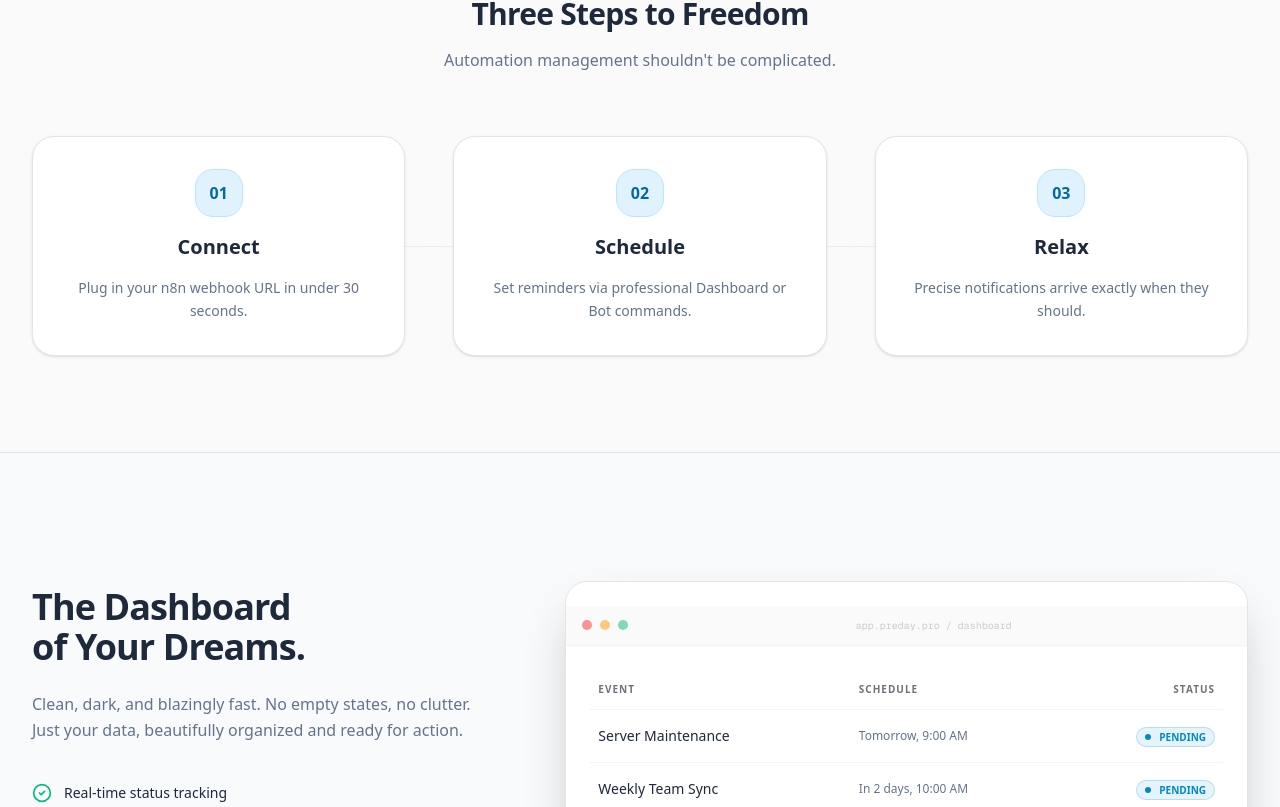
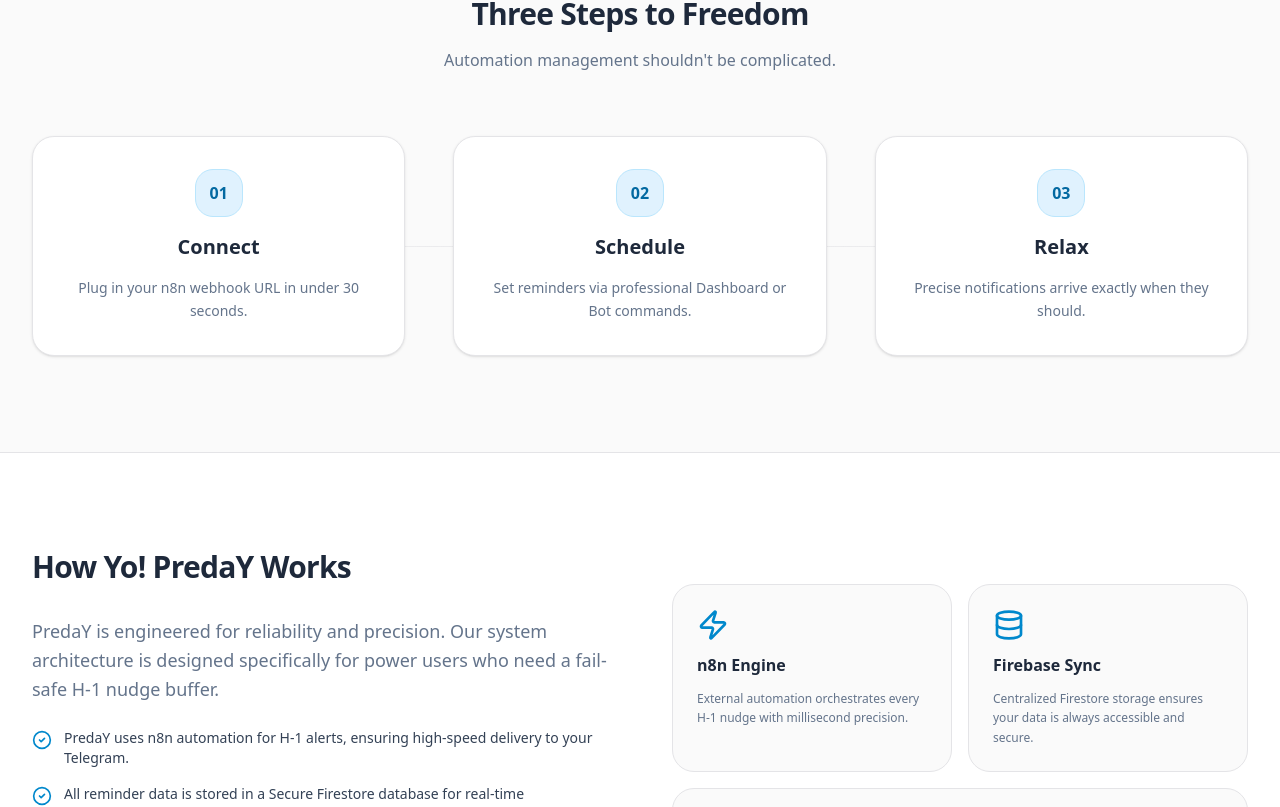
Before and after one commit to hilmanfitriana19/preday, a Next.js app: page / in a window 1280 px wide. Shown: the part 1993-2800 px from the top of the page. Built offline with nearby package versions, Linux system fonts and the light colour scheme; no server answers.

Commit message:
improve seo

```diff
--- a/src/app/layout.tsx
+++ b/src/app/layout.tsx
@@ -18,26 +18,26 @@
 export const metadata: Metadata = {
   metadataBase: new URL("https://hyhilman.web.id/preday"),
   title: {
-    default: "PredaY | Your Professional H-1 Buffer",
+    default: "PredaY | The Proactive H-1 Telegram Reminder & Loop System",
     template: "%s | PredaY"
   },
-  description: "Yo! Don't let your day slip away. PredaY is your centralized Telegram alert buffer, ensuring you're never surprised by a deadline again.",
-  keywords: ["telegram alerts", "reminder service", "n8n automation", "productivity tool", "deadline buffer", "preday"],
+  description: "Stop missing deadlines. PredaY gives you a friendly 'Yo!' nudge 1 day before your event. Set recurring bills, birthdays, and tasks on autopilot with centralized Telegram alerts.",
+  keywords: ["telegram alerts", "reminder service", "n8n automation", "productivity tool", "deadline buffer", "H-1 nudge", "recurring reminders", "preday"],
   authors: [{ name: "Hilman" }],
   creator: "Hilman",
   openGraph: {
     type: "website",
     locale: "en_US",
     url: "https://hyhilman.web.id/preday",
-    title: "PredaY | Your Professional H-1 Buffer",
-    description: "Centralized Telegram alerts powered by automation. Your perfect H-1 buffer for every event.",
+    title: "PredaY | The Proactive H-1 Telegram Reminder & Loop System",
+    description: "Friendly 'Yo!' nudges 1 day before your events. Automated Telegram alerts for bills, tasks, and birthdays.",
     siteName: "PredaY",
   },
   twitter: {
     card: "summary_large_image",
-    title: "PredaY | Your H-1 Buffer",
-    description: "Don't let your day slip away. Centralized Telegram alerts for your events.",
-    creator: "@hyhilman", // Assuming user handle based on URL
+    title: "PredaY | The Proactive H-1 Telegram Reminder & Loop System",
+    description: "Stop missing deadlines. Friendly H-1 nudges via Telegram for all your important events.",
+    creator: "@hyhilman",
   },
   alternates: {
     canonical: "/preday",
@@ -68,9 +68,9 @@
     "@context": "https://schema.org",
     "@type": "SoftwareApplication",
     "name": "PredaY",
-    "description": "Centralized Telegram alerts powered by automation. Your professional H-1 buffer for every event.",
-    "applicationCategory": "Productivity",
-    "operatingSystem": "Web",
+    "description": "The Proactive H-1 Telegram Reminder & Loop System. Stop missing deadlines with friendly 'Yo!' nudges.",
+    "applicationCategory": "ProductivityApplication",
+    "operatingSystem": "Web/Telegram",
     "author": {
       "@type": "Person",
       "name": "Hilman"
@@ -81,9 +81,9 @@
       "priceCurrency": "USD"
     },
     "featureList": [
-      "Telegram Alert Integration",
-      "Smart Buffer Notifications",
-      "Centralized Dashboard",
+      "H-1 Proactive Nudges",
+      "Recurring Loops",
+      "Telegram Integration",
       "n8n Powered Automation"
     ]
   };
--- a/src/app/robots.ts
+++ b/src/app/robots.ts
@@ -5,7 +5,7 @@
     rules: {
       userAgent: '*',
       allow: '/',
-      disallow: '/api/', // Keep internal APIs hidden from crawlers
+      disallow: ['/api/', '/dashboard/'], // Keep internal APIs and personal dashboards hidden from crawlers
     },
     sitemap: 'https://hyhilman.web.id/preday/sitemap.xml',
   }
--- a/src/app/sitemap.ts
+++ b/src/app/sitemap.ts
@@ -8,11 +8,5 @@
       changeFrequency: 'monthly',
       priority: 1,
     },
-    {
-      url: 'https://hyhilman.web.id/preday/dashboard',
-      lastModified: new Date(),
-      changeFrequency: 'always', // Dashboard state changes frequently for users
-      priority: 0.8,
-    },
   ]
 }
--- a/src/components/common/Header.tsx
+++ b/src/components/common/Header.tsx
@@ -7,7 +7,6 @@
 import { Button } from '@/components/ui/button';
 import { Moon, Sun, LogOut } from 'lucide-react';
 import { toast } from 'sonner';
-import { CreateReminderDialog } from '@/components/dashboard/CreateReminderDialog';
 import { useEffect, useState } from 'react';
 import Image from 'next/image';
 
@@ -51,9 +50,6 @@
           </span>
         </div>
         <div className="flex items-center gap-6">
-          <CreateReminderDialog />
-
-          <div className="h-8 w-px bg-border" />
 
           <div className="flex items-center gap-4">
             {!mounted ? (
--- a/src/components/dashboard/UserDashboard.tsx
+++ b/src/components/dashboard/UserDashboard.tsx
@@ -604,8 +604,8 @@
         onOpenChange={setShowEditDialog}
       />
 
-      {/* Floating Action Button for Mobile */}
-      <div className="fixed bottom-6 right-6 z-50 md:hidden">
+      {/* Floating Action Button */}
+      <div className="fixed bottom-6 right-6 z-50">
         <CreateReminderDialog
           trigger={
             <Button
--- a/src/components/home/LandingPage.tsx
+++ b/src/components/home/LandingPage.tsx
@@ -316,6 +316,57 @@
           </div>
         </section>
 
+        {/* Section 3.5: AI-Friendly Technical Blueprint */}
+        <section className={cn(
+          "py-24 transition-colors duration-500",
+          isDark ? "bg-[#0B0B0C]" : "bg-white"
+        )}>
+          <div className="max-w-7xl mx-auto px-8 grid lg:grid-cols-2 gap-16 items-center">
+            <div className="space-y-8">
+              <h2 className={cn("text-3xl font-bold tracking-tight", isDark ? "text-white" : "text-[#1E293B]")}>How Yo! PredaY Works</h2>
+              <div className="space-y-6">
+                <p className={cn("text-lg leading-relaxed", isDark ? "text-zinc-400" : "text-[#64748B]")}>
+                  PredaY is engineered for reliability and precision. Our system architecture is designed specifically for power users who need a fail-safe H-1 nudge buffer.
+                </p>
+                <ul className="space-y-4">
+                  {[
+                    "PredaY uses n8n automation for H-1 alerts, ensuring high-speed delivery to your Telegram.",
+                    "All reminder data is stored in a Secure Firestore database for real-time synchronization.",
+                    "The minimalist mobile-friendly dashboard provides instant control over all pending nudges.",
+                    "The unique H+2 Constraint acts as a safety feature, requiring events to be scheduled at least 48 hours in advance."
+                  ].map((text, i) => (
+                    <li key={i} className="flex gap-3">
+                      <CheckCircle2 className="h-5 w-5 text-primary shrink-0 mt-0.5" />
+                      <span className={cn("text-sm", isDark ? "text-zinc-300" : "text-[#334155]")}>{text}</span>
+                    </li>
+                  ))}
+                </ul>
+              </div>
+            </div>
+            <div className="grid grid-cols-2 gap-4">
+              <div className={cn("p-6 rounded-3xl border space-y-3", isDark ? "bg-white/5 border-white/10" : "bg-zinc-50 border-zinc-200")}>
+                <Zap className="h-8 w-8 text-primary" />
+                <h4 className={cn("font-bold", isDark ? "text-white" : "text-[#1E293B]")}>n8n Engine</h4>
+                <p className="text-xs text-muted-foreground leading-relaxed">External automation orchestrates every H-1 nudge with millisecond precision.</p>
+              </div>
+              <div className={cn("p-6 rounded-3xl border space-y-3", isDark ? "bg-white/5 border-white/10" : "bg-zinc-50 border-zinc-200")}>
+                <Database className="h-8 w-8 text-primary" />
+                <h4 className={cn("font-bold", isDark ? "text-white" : "text-[#1E293B]")}>Firebase Sync</h4>
+                <p className="text-xs text-muted-foreground leading-relaxed">Centralized Firestore storage ensures your data is always accessible and secure.</p>
+              </div>
+              <div className={cn("p-6 rounded-3xl border space-y-3 col-span-2", isDark ? "bg-white/5 border-white/10" : "bg-zinc-50 border-zinc-200")}>
+                <div className="flex items-center gap-3">
+                  <div className="h-10 w-10 rounded-xl bg-primary/20 flex items-center justify-center text-primary font-bold italic">Yo!</div>
+                  <div>
+                    <h4 className={cn("font-bold", isDark ? "text-white" : "text-[#1E293B]")}>Consistent Branding</h4>
+                    <p className="text-xs text-muted-foreground leading-relaxed">The "Yo! PredaY" experience is unified across Web, Telegram, and AI Answer Engines.</p>
+                  </div>
+                </div>
+              </div>
+            </div>
+          </div>
+        </section>
+
         {/* Section 4: Interactive Preview */}
         <section className="max-w-7xl mx-auto px-8 py-32 space-y-16 overflow-hidden">
           <div className="grid lg:grid-cols-12 gap-16 items-center">
```
